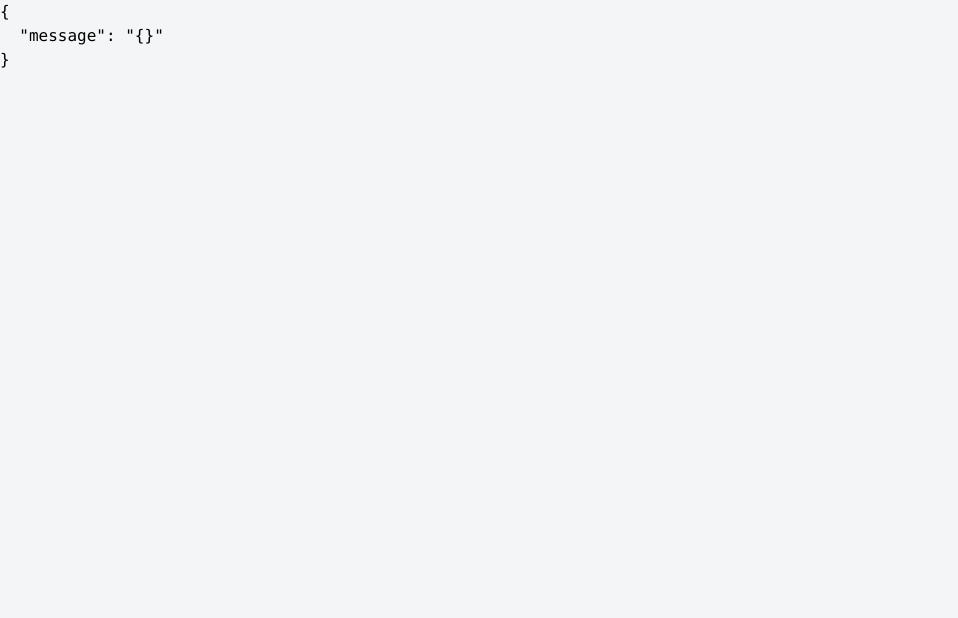
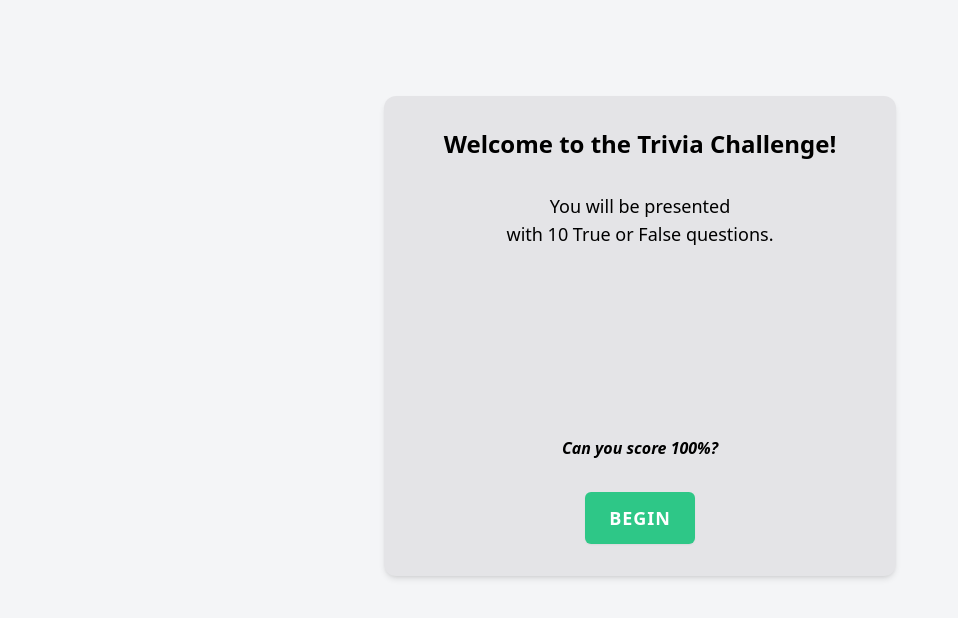
Before and after one commit to wwebur/Next-Quiz-Game, a Next.js app: page / in a window 1280 px wide. Shown: the top 618 px of the page, without its empty margins (0-958 px from the left). Built offline with nearby package versions, Linux system fonts and the light colour scheme; no server answers.

Commit message:
bulid: routing, styling, and main layout

```diff
--- /dev/null
+++ b/components/layout.tsx
@@ -0,0 +1,17 @@
+import { ReactNode } from 'react';
+
+interface Props {
+  header?: ReactNode;
+  footer?: ReactNode;
+  children: ReactNode;
+}
+
+export default function Layout({ children, header, footer }: Props) {
+  return (
+    <div className="scale-in-center flex flex-col p-8 bg-zinc-200 text-center shadow-md h-[30rem] mt-36 mx-8 rounded-xl lg:mt-24 lg:mx-auto lg:max-w-lg">
+      {header}
+      {children}
+      {footer}
+    </div>
+  );
+}
--- a/package.json
+++ b/package.json
@@ -20,7 +20,7 @@
     "@fortawesome/free-regular-svg-icons": "^6.2.0",
     "@fortawesome/free-solid-svg-icons": "^6.2.0",
     "@fortawesome/react-fontawesome": "^0.2.0",
-    "@types/lodash": "^4.14.184",
+    "@types/lodash": "^4.14.185",
     "@types/node": "18.7.14",
     "@types/react": "18.0.18",
     "@types/react-dom": "18.0.6",
--- a/pages/index.tsx
+++ b/pages/index.tsx
@@ -1,9 +1,11 @@
 import ErrorMessage from '@components/errorMessage';
+import Layout from '@components/layout';
 import Loading from '@components/loading';
 import { useQuizGame } from '@lib/index';
 import type { NextPage } from 'next';
-import { useContext, useEffect } from 'react';
+import { useEffect } from 'react';
 import useSWR from 'swr';
+import Link from 'next/link';
 
 const fetcher = (...args: any) => fetch(args).then((res) => res.json());
 
@@ -22,9 +24,29 @@ const Index: NextPage = () => {
   if (!data) return <Loading />;
 
   return (
-    <div>
-      <pre>{JSON.stringify(data, null, 2)}</pre>
-    </div>
+    <Layout
+      header={
+        <h1 className="font-bold text-xl w-48 mx-auto md:w-auto lg:text-2xl">
+          Welcome to the Trivia Challenge!
+        </h1>
+      }
+      footer={
+        <Link href="/quiz">
+          <button className="w-fit tracking-wider text-lg font-semibold mx-auto uppercase px-6 py-3 text-white transition transform-gpu ease-in-out shadow-sm rounded-md bg-caribbeanGreen hover:bg-persianOrange hover:scale-105">
+            begin
+          </button>
+        </Link>
+      }
+    >
+      <div className="flex flex-col w-56 h-full justify-between py-8 text-center mx-auto lg:w-96">
+        <p className="text-lg">
+          You will be presented
+          <br />
+          with 10 True or False questions.
+        </p>
+        <p className="font-bold italic">Can you score 100%?</p>
+      </div>
+    </Layout>
   );
 };
 
--- a/pages/quiz.tsx
+++ b/pages/quiz.tsx
@@ -0,0 +1,37 @@
+import Layout from '@components/layout';
+import Loading from '@components/loading';
+import { useQuizGame } from '@lib/index';
+import type { NextPage } from 'next';
+import { useEffect } from 'react';
+import isEmpty from 'lodash/isEmpty';
+import { useRouter } from 'next/router';
+
+const Quiz: NextPage = () => {
+  const { questions } = useQuizGame();
+  const { push } = useRouter();
+
+  useEffect(() => {
+    if (isEmpty(questions)) {
+      push('/');
+    }
+  }, []);
+
+  if (isEmpty(questions)) return <Loading />;
+
+  return (
+    <Layout
+      header={
+        <h1 className="font-bold text-xl w-48 mx-auto md:w-auto lg:text-2xl">
+          Lorem impusm
+        </h1>
+      }
+    >
+      <div className="flex flex-col w-56 h-full justify-between py-8 text-center mx-auto lg:w-96">
+        <p className="text-lg">Lorem impusm</p>
+        <p className="font-bold italic"> Lorem impusm</p>
+      </div>
+    </Layout>
+  );
+};
+
+export default Quiz;
--- a/pages/results.tsx
+++ b/pages/results.tsx
@@ -0,0 +1,37 @@
+import Layout from '@components/layout';
+import Loading from '@components/loading';
+import { useQuizGame } from '@lib/index';
+import type { NextPage } from 'next';
+import { useEffect } from 'react';
+import isEmpty from 'lodash/isEmpty';
+import { useRouter } from 'next/router';
+
+const Results: NextPage = () => {
+  const { userAnswers, questions } = useQuizGame();
+  const { push } = useRouter();
+
+  useEffect(() => {
+    if (isEmpty(userAnswers) || isEmpty(questions)) {
+      push('/');
+    }
+  }, []);
+
+  if (isEmpty(userAnswers)) return <Loading />;
+
+  return (
+    <Layout
+      header={
+        <h1 className="font-bold text-xl w-48 mx-auto md:w-auto lg:text-2xl">
+          Lorem impusm
+        </h1>
+      }
+    >
+      <div className="flex flex-col w-56 h-full justify-between py-8 text-center mx-auto lg:w-96">
+        <p className="text-lg">Lorem impusm</p>
+        <p className="font-bold italic"> Lorem impusm</p>
+      </div>
+    </Layout>
+  );
+};
+
+export default Results;
--- a/styles/globals.css
+++ b/styles/globals.css
@@ -43,3 +43,45 @@ body {
         transform: rotate(360deg);
     }
 }
+
+.scale-in-center {
+    -webkit-animation: scale-in-center 0.5s cubic-bezier(0.25, 0.46, 0.45, 0.94)
+        both;
+    animation: scale-in-center 0.5s cubic-bezier(0.25, 0.46, 0.45, 0.94) both;
+}
+/* ----------------------------------------------
+ * Generated by Animista on 2022-9-13 11:3:19
+ * Licensed under FreeBSD License.
+ * See http://animista.net/license for more info.
+ * w: http://animista.net, t: @cssanimista
+ * ---------------------------------------------- */
+
+/**
+ * ----------------------------------------
+ * animation scale-in-center
+ * ----------------------------------------
+ */
+@-webkit-keyframes scale-in-center {
+    0% {
+        opacity: 1;
+        -webkit-transform: scale(0);
+        transform: scale(0);
+    }
+    100% {
+        opacity: 1;
+        -webkit-transform: scale(1);
+        transform: scale(1);
+    }
+}
+@keyframes scale-in-center {
+    0% {
+        opacity: 1;
+        -webkit-transform: scale(0);
+        transform: scale(0);
+    }
+    100% {
+        opacity: 1;
+        -webkit-transform: scale(1);
+        transform: scale(1);
+    }
+}
```
Also changed, not shown: .pnp.cjs, public/quiz-logo.webp (added), 1 other file (tests, documents, lock files or other folders).
